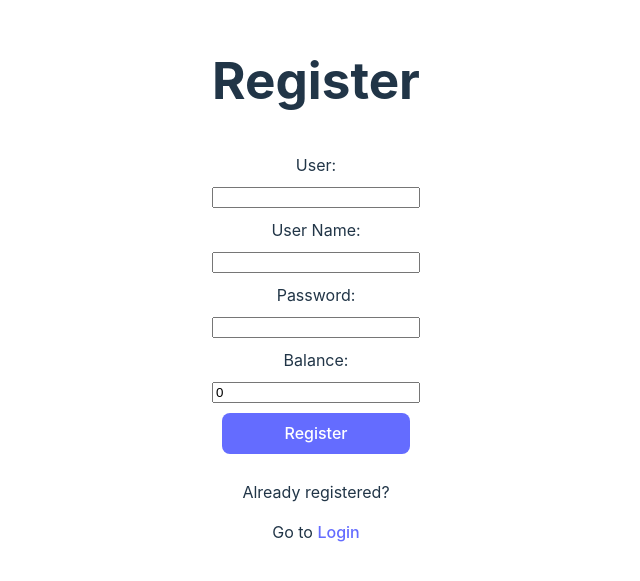
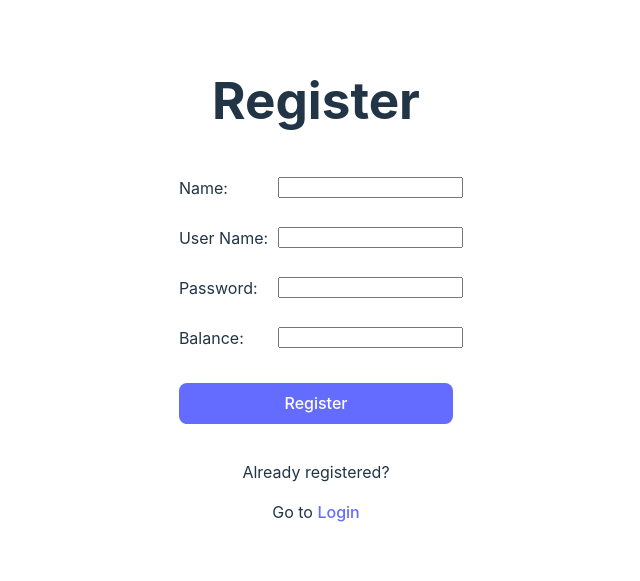
Before and after one commit to KGISELLE/Practice-frontend-backend, a React (Vite) app: page /register in a window 1280 px wide. Shown: the part 111-692 px from the top of the page, without its empty margins (324-964 px from the left). Built offline with nearby package versions, Linux system fonts and the light colour scheme.

Commit message:
refactorizacion codigo para crear componentes

```diff
--- a/src/App.tsx
+++ b/src/App.tsx
@@ -4,7 +4,7 @@ import './App.css'
 
 import Login from "./views/Login";
 import Register from "./views/Register";
-// import Home from "./Views/Home"
+import Home from "./views/Home";
 
 function App() {
 
@@ -13,7 +13,7 @@ function App() {
     <Routes>
       <Route path="/login" element={<Login />} />
       <Route path="/register" element={<Register />} />
-      {/* <Route path="/user" element={< Home />} /> */}
+      <Route path="/home" element={<Home />} />
       <Route path="/" element={<Navigate to="/login" replace />} />
     </Routes>
   )
--- a/src/Services/user.ts
+++ b/src/Services/user.ts
@@ -60,7 +60,7 @@ const user = (): UserMethods => {
         const userID = data.id;
         console.log(userID)
 
-        // navigate("/home")
+        navigate("/home")
         return data
       })
       .catch((error) => {
--- /dev/null
+++ b/src/components/Form/index.tsx
@@ -0,0 +1,82 @@
+import Input from "../Input";
+
+interface FormProps {
+  onSubmit: (event: any) => void;
+  onChange: (event: any) => void;
+  formType: "login" | "register";
+}
+
+const Form = ({ onSubmit, onChange, formType }: FormProps) => {
+  return (
+    <form onSubmit={onSubmit} style={{ display: "flex", flexFlow: "column" }}>
+      {formType === "login" && (
+        <>
+          <Input
+            name="username"
+            label="User Name:"
+            inputType="text"
+            onChange={onChange}
+          />
+          <Input
+            name="password"
+            label="Password:"
+            inputType="password"
+            onChange={onChange}
+          />
+
+          <button
+            style={{
+              backgroundColor: "#646CFF",
+              color: "white",
+              margin: "20px",
+            }}
+            type="submit"
+          >
+            Login
+          </button>
+        </>
+      )}
+      {formType === "register" && (
+        <>
+          <Input
+            name="name"
+            label="Name:"
+            inputType="text"
+            onChange={onChange}
+          />
+          <Input
+            name="username"
+            label="User Name:"
+            inputType="text"
+            onChange={onChange}
+          />
+          <Input
+            name="password"
+            label="Password:"
+            inputType="password"
+            onChange={onChange}
+          />
+          <Input
+            name="balance"
+            label="Balance:"
+            inputType="number"
+            onChange={onChange}
+          />
+
+          <button
+            style={{
+              backgroundColor: "#646CFF",
+              color: "white",
+              margin: "20px",
+            }}
+            type="submit"
+          >
+            Register
+          </button>
+        </>
+      )}
+    </form>
+  );
+};
+
+export default Form;
--- /dev/null
+++ b/src/components/Input/index.tsx
@@ -0,0 +1,34 @@
+interface InputProps {
+  name: string;
+  label: string;
+  inputType: string;
+  value?: string;
+  onChange?: (event: any) => void;
+}
+
+const Input = ({ name, label, inputType, value, onChange }: InputProps) => {
+  return (
+    <div
+      style={{
+        margin: "10px",
+        display: "flex",
+        justifyContent: "space-between",
+        height: "30px",
+        alignItems: "center",
+      }}
+    >
+      <label htmlFor={name} style={{ margin: "10px" }}>
+        {label}
+      </label>
+      <input
+        type={inputType}
+        id={name}
+        name={name}
+        value={value}
+        onChange={onChange}
+      />
+    </div>
+  );
+};
+
+export default Input;
--- a/src/views/Login/index.tsx
+++ b/src/views/Login/index.tsx
@@ -3,6 +3,8 @@ import { useState } from "react";
 import { Link } from 'react-router-dom';
 
 import user from "../../Services/user.ts";
+
+import Form from "../../components/Form";
 
 interface LoginData {
   name: string;
@@ -10,6 +12,8 @@ interface LoginData {
   password: string;
   balance: number;
 }
+
+
 
 
 const Login = () => {
@@ -43,30 +47,8 @@ const Login = () => {
   return (
     <>
       <h1>Login</h1>
-      <form onSubmit={handleSubmit} style={{ display: "flex", flexFlow: "column" }}>
-        <label style={{ margin: "10px" }}>Username:</label>
-        <input
-          type="text"
-          id="username"
-          name="username"
-          value={loginData.username}
-          onChange={handleChange}
-        />
-        <label htmlFor="password" style={{ margin: "10px" }}>Password:</label>
-        <input
-          type="password"
-          id="password"
-          name="password"
-          value={loginData.password}
-          onChange={handleChange}
-        />
-        <button
-          type="submit"
-          style={{ backgroundColor: "#646CFF", color: "white", margin: "10px" }}
-        >
-          Login
-        </button>
-      </form>
+
+      <Form onSubmit={handleSubmit} onChange={handleChange} formType="login" />
 
       <p>Haven't you registered yet?</p>
       <p>
--- a/src/views/Register/index.tsx
+++ b/src/views/Register/index.tsx
@@ -1,8 +1,10 @@
 import { useState } from "react";
 
-import { Link } from "react-router-dom";
+import { Link } from 'react-router-dom';
 
 import user from "../../Services/user.ts";
+
+import Form from "../../components/Form";
 
 interface RegisterData {
   name: string;
@@ -42,54 +44,8 @@ const Register = () => {
   return (
     <>
       <h1>Register</h1>
-      <form onSubmit={handleSubmit} style={{ display: "flex", flexFlow: "column" }}>
-        <label htmlFor="user" style={{ margin: "10px" }}>
-          User:
-        </label>
-        <input
-          type="text"
-          id="name"
-          name="name"
-          value={registerData.name}
-          onChange={handleChange}
-        />
-        <label htmlFor="username" style={{ margin: "10px" }}>
-          User Name:
-        </label>
-        <input
-          type="text"
-          id="username"
-          name="username"
-          value={registerData.username}
-          onChange={handleChange}
-        />
-        <label htmlFor="password" style={{ margin: "10px" }}>
-          Password:
-        </label>
-        <input
-          type="password"
-          id="password"
-          name="password"
-          value={registerData.password}
-          onChange={handleChange}
-        />
-        <label htmlFor="balance" style={{ margin: "10px" }}>
-          Balance:
-        </label>
-        <input
-          type="number"
-          id="balance"
-          name="balance"
-          value={registerData.balance}
-          onChange={handleChange}
-        />
-        <button
-          style={{ backgroundColor: "#646CFF", color: "white", margin: "10px" }}
-          type="submit"
-        >
-          Register
-        </button>
-      </form>
+
+      <Form onSubmit={handleSubmit} onChange={handleChange} formType="register" />
 
       <p>Already registered?</p>
       <p>
```
